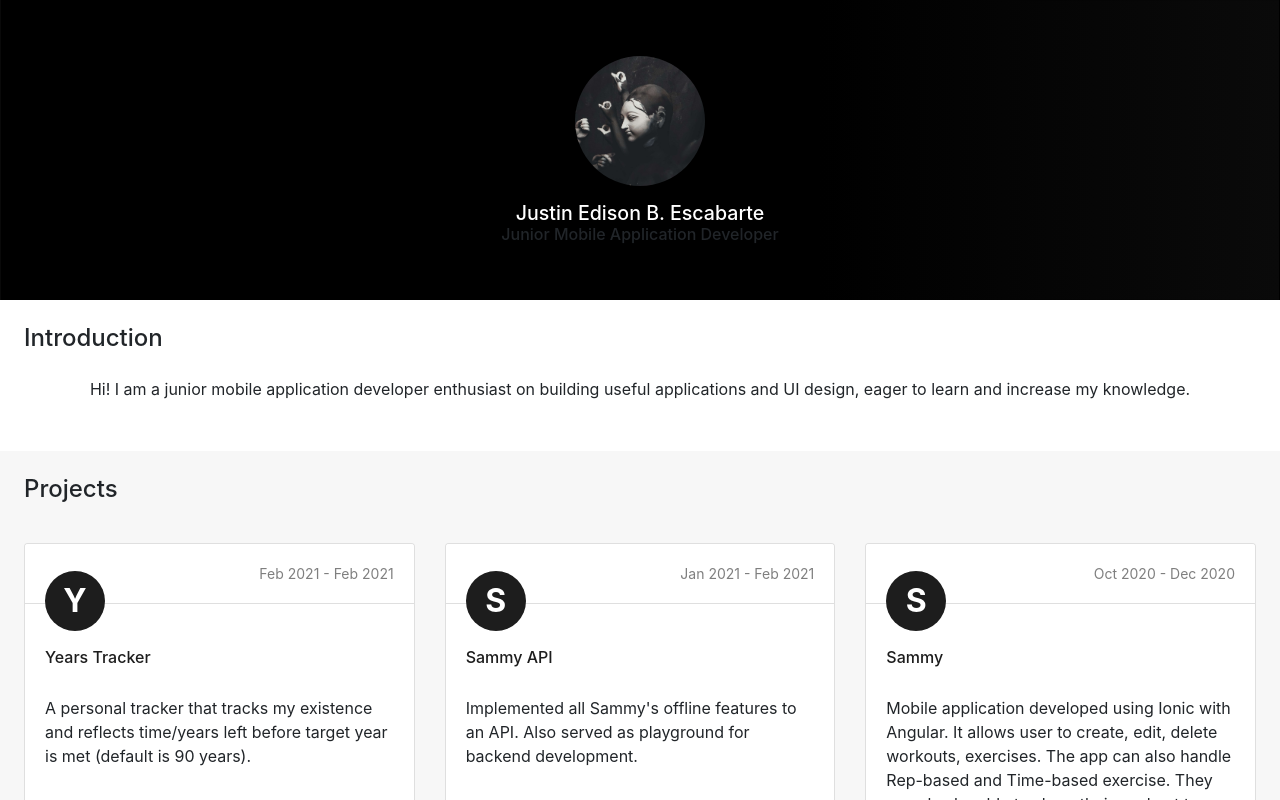
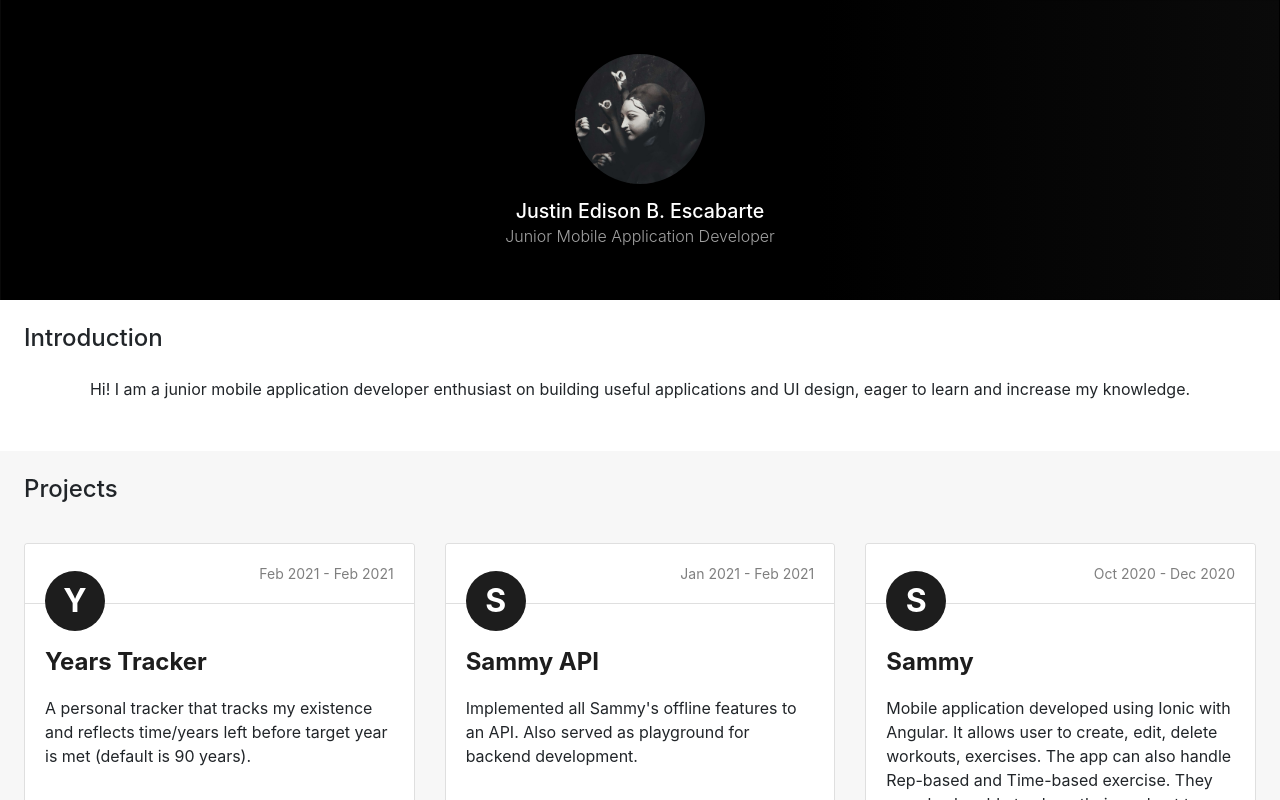
Before and after one commit to edisonesc/portfolio-v2, an Angular app: page /pages/home in a window 1280 px wide. Shown: the top 800 px of the page. Built offline with nearby package versions, Linux system fonts and the light colour scheme.

Commit message:
refactor(project, home): font-weights & sizes

```diff
--- a/src/app/components/project-item/project-item.component.scss
+++ b/src/app/components/project-item/project-item.component.scss
@@ -52,6 +52,8 @@
   min-height: 40px;
   a {
     color: #1d1d1d !important;
+    font-weight: bold;
+    font-size: 1.5rem;
   }
 }
 
--- a/src/app/pages/home/home.component.scss
+++ b/src/app/pages/home/home.component.scss
@@ -43,10 +43,13 @@
   margin: auto;
   font-size: 1.225rem;
   color: white;
+  margin-bottom: 3px;
 }
 
 #position {
   margin: auto;
+  color: #ffffffa1;
+  font-weight: 300;
 }
 
 .profile-picture {
```
